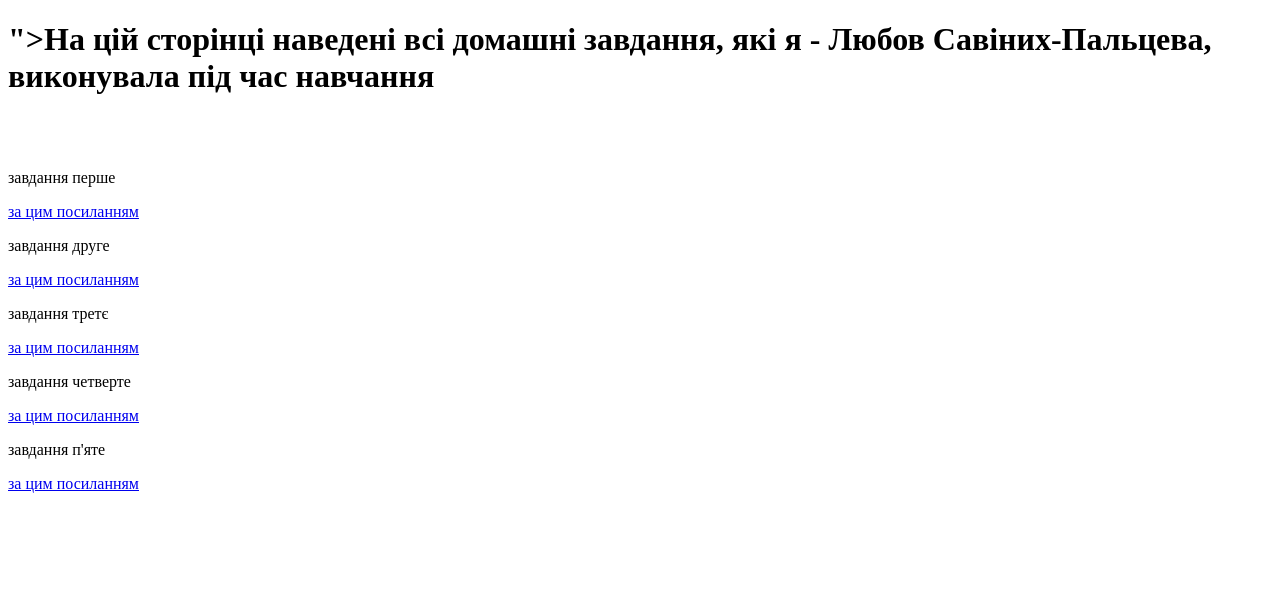
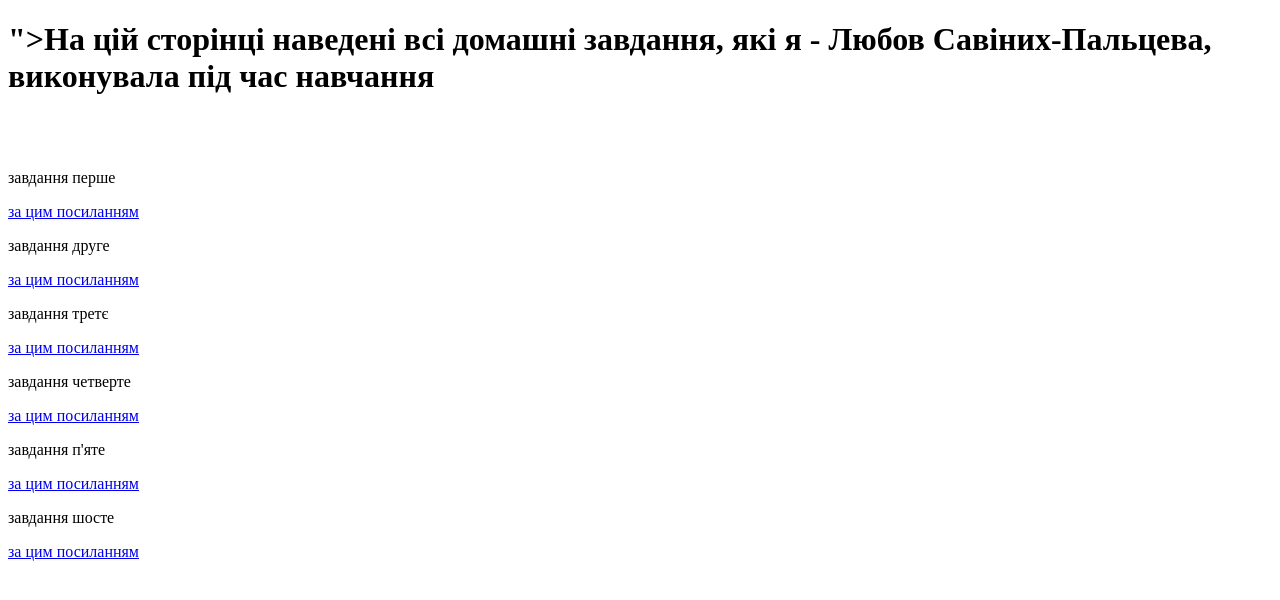
Before and after one commit to Liubania/First_HTML, a plain HTML site: page homeworks_links.html in a window 1280 px wide. Drawn offline with Linux system fonts and the light colour scheme.

Commit message:
Update homeworks_links.html

```diff
--- a/homeworks_links.html
+++ b/homeworks_links.html
@@ -26,5 +26,10 @@
        <p> завдання п'яте </p>
         <p> <a href="https://liubania.github.io/First_HTML/video.html" target="_blank"> за цим посиланням </a>
         </p>
+
+        <p> завдання шосте </p>
+        <p> <a href="https://liubania.github.io/First_HTML/forma.html" target="_blank"> за цим посиланням </a>
+        </p>
+
     </body>
 </html>
```
